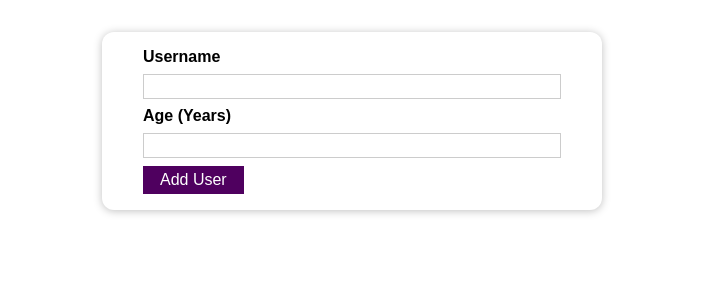
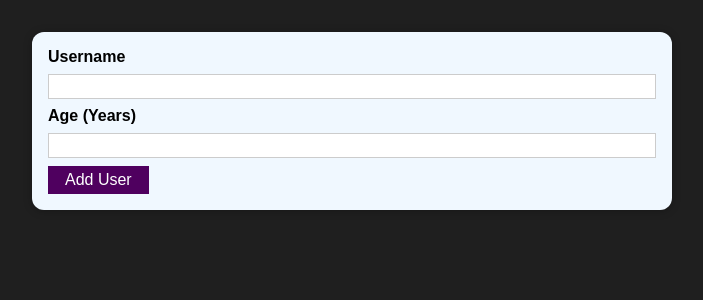
Before and after one commit to ianmcnicholas/second-complete-react-project, a React (Create React App) app: page / in a window 1280 px wide. Shown: the top 300 px of the page, without its empty margins (288-991 px from the left). Built offline with nearby package versions, Linux system fonts and the light colour scheme.

Commit message:
adding css styles to page

```diff
--- a/src/App.js
+++ b/src/App.js
@@ -1,10 +1,17 @@
-import React from "react";
+import React, { useState } from "react";
 import AddUser from "./Components/AddUser";
 
 function App() {
+  const [users, setUsers] = useState([]);
+
+  const onCreateNewUserHandler = (newUser) => {
+    console.log(users);
+    setUsers((prevUsers) => [...prevUsers, newUser]);
+    console.log(users);
+  };
   return (
     <div>
-      <AddUser />
+      <AddUser onSubmitForm={onCreateNewUserHandler} />
     </div>
   );
 }
--- a/src/Components/AddUser.js
+++ b/src/Components/AddUser.js
@@ -1,23 +1,43 @@
-import styles from "../Styles/AddUser.module.css";
+import classes from "../Styles/AddUser.module.css";
 import Button from "./Button";
 import Card from "./Card";
+import { useState } from "react";
 
-function AddUser() {
+function AddUser(props) {
+  const [enteredUserName, setUserName] = useState("");
+  const [enteredUserAge, setUserAge] = useState("");
+  const [isFormValid, setIsFormValid] = useState(false);
+
+  const userNameChangeHandler = (event) => {
+    setUserName(event.target.value);
+  };
+  const userAgeChangeHandler = (event) => {
+    setUserAge(event.target.value);
+  };
   const formSubmitHandler = (event) => {
     event.preventDefault();
+    props.onSubmitForm({ enteredUserName, enteredUserAge });
+    setUserName("");
+    setUserAge("");
   };
 
   return (
-    <Card>
-      <form className={styles.input} onSubmit={formSubmitHandler}>
-        <div>
-          <label>Username</label>
-          <input type="text" />
-        </div>
-        <div>
-          <label>Age (Years)</label>
-          <input type="text" />
-        </div>
+    <Card className={classes.input}>
+      <form onSubmit={formSubmitHandler}>
+        <label htmlFor="username">Username</label>
+        <input
+          id="username"
+          type="text"
+          value={enteredUserName}
+          onChange={userNameChangeHandler}
+        />
+        <label htmlFor="age">Age (Years)</label>
+        <input
+          id="age"
+          type="number"
+          value={enteredUserAge}
+          onChange={userAgeChangeHandler}
+        />
         <Button type="submit">Add User</Button>
       </form>
     </Card>
--- a/src/Components/Card.js
+++ b/src/Components/Card.js
@@ -1,8 +1,9 @@
-import "../Styles/Card.css"
+import classes from "../Styles/Card.module.css";
 
 function Card(props) {
-  const classes = "card " + props.className; // anything we receive from outside is added
-  return <div className={classes}>{props.children}</div>;
+  return (
+    <div className={`${classes.card} ${props.className}`}>{props.children}</div>
+  );
 }
 
 // the value of the "children" prop will be the content between
--- a/src/Styles/Card.css
+++ /dev/null
@@ -1,6 +0,0 @@
-.card {
-  border-radius: 12px;
-  box-shadow: 0 1px 8px rgba(0, 0, 0, 0.25);
-  width: 500px;
-  margin: auto;
-}
--- /dev/null
+++ b/src/Styles/Card.module.css
@@ -0,0 +1,5 @@
+.card {
+  background: aliceblue;
+  border-radius: 12px;
+  box-shadow: 0 1px 8px rgba(0, 0, 0, 0.26);
+}
--- a/src/index.css
+++ b/src/index.css
@@ -4,6 +4,7 @@
 
 html {
   font-family: sans-serif;
+  background: #1f1f1f;
 }
 
 body {
```
